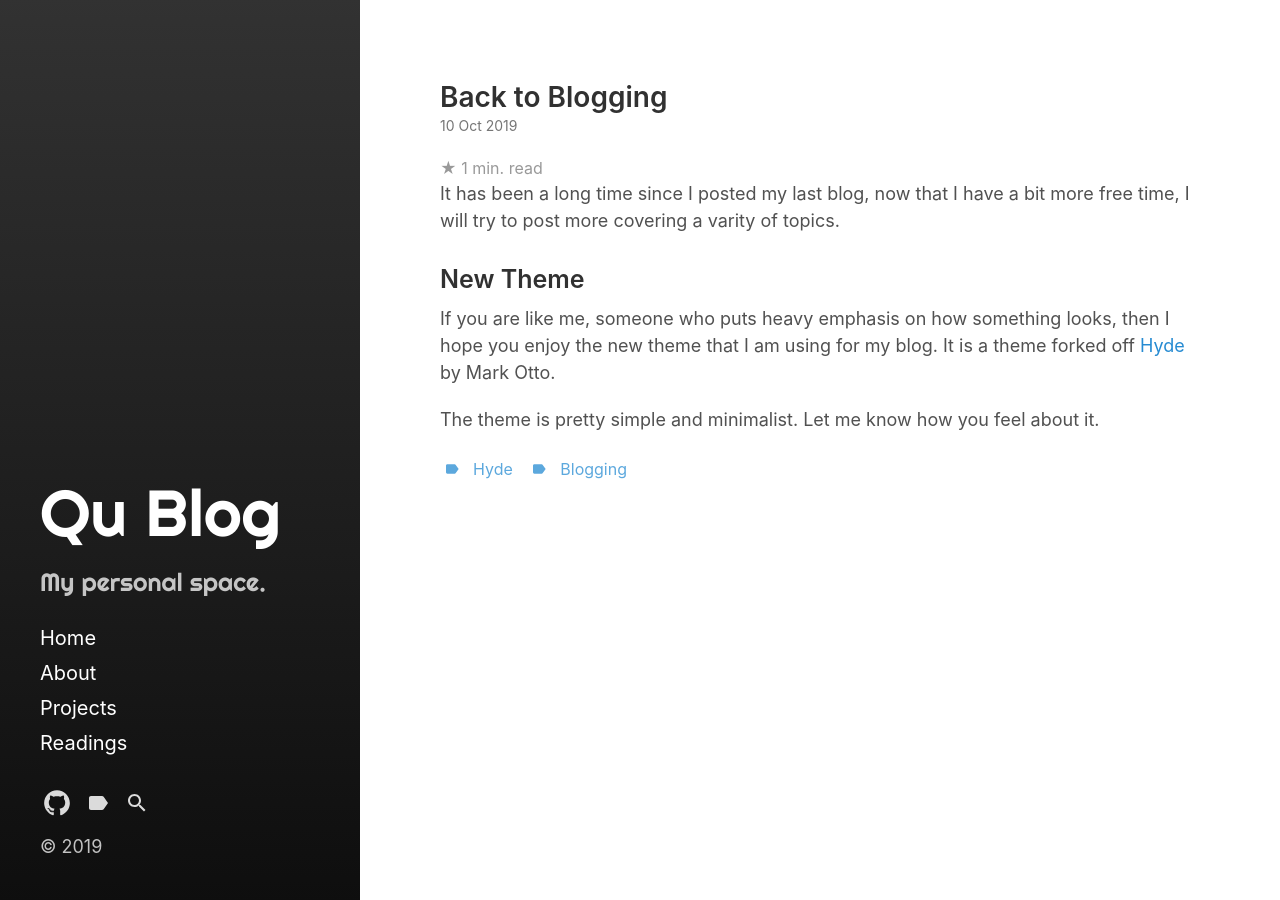
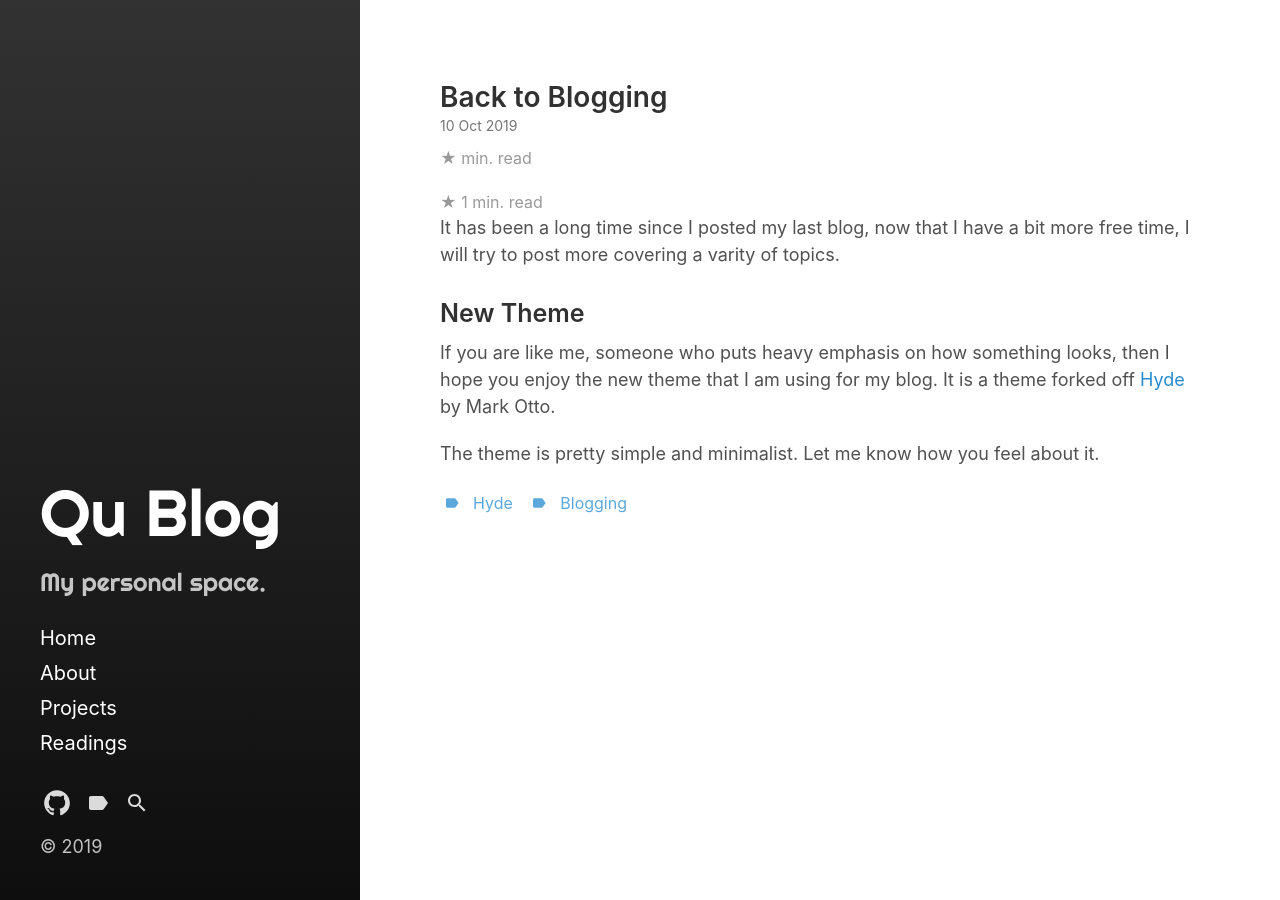
Before and after one commit to yiqu/yiqu.github.io, a Jekyll site: the page built from _posts/2019-10-10-back-to-blogging.md, in a window 1280 px wide. Built offline with Jekyll 4.4.1, drawn with Linux system fonts in a browser that asks for light colours; some web fonts are replaced.

Commit message:
Update post-meta.html

```diff
--- a/_includes/post-meta.html
+++ b/_includes/post-meta.html
@@ -1,5 +1,7 @@
 <div class="post-meta">
-  <span class="post-date">{{ include.post.date | date_to_string }}</span>
+  <span class="post-date">{{ include.post.date | date_to_string }}
+    {% include read-time.html readTime=post.readTime %}
+   </span>
   <span class="post-categories">
     {% for category in include.post.categories %}
       &bull;
```
